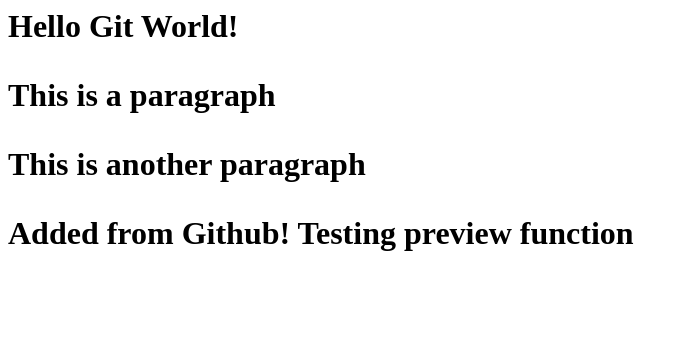
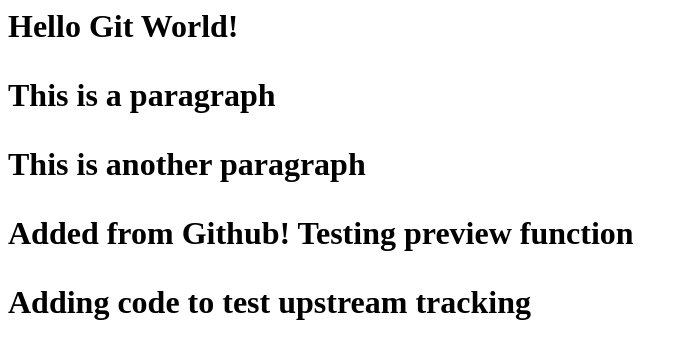
Before and after one commit to davengle/GitGitHubMastery, a plain HTML site: page index.html in a window 1280 px wide. Shown: the whole page, without its empty margins (0-689 px from the left). Drawn offline with Linux system fonts and the light colour scheme.

Commit message:
Upstream tracking test

```diff
--- a/index.html
+++ b/index.html
@@ -8,4 +8,5 @@
 </div>
 <div>
     <p>Added from Github! Testing preview function</p>
+    <p>Adding code to test upstream tracking</p>
 </div>
```
